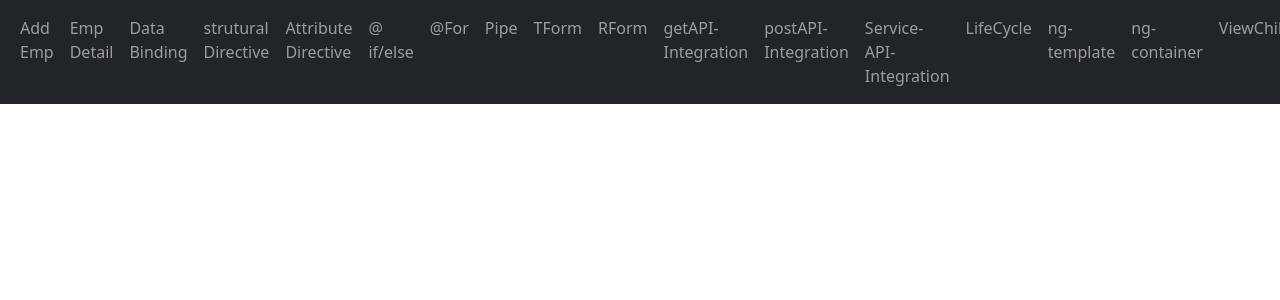
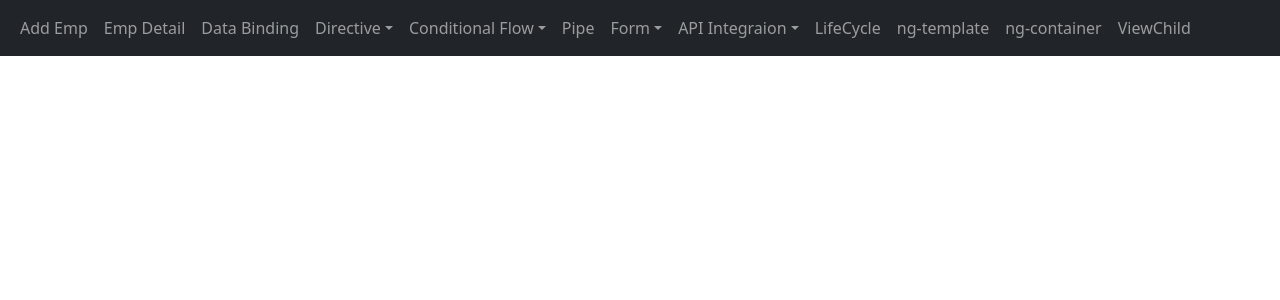
Before and after one commit to shraddha-hash-007/Angular-18-Learning, an Angular app: page / in a window 1280 px wide. Shown: the top 300 px of the page. Built offline with nearby package versions, Linux system fonts and the light colour scheme.

Commit message:
24-Sep-Sub navigation link added

```diff
--- a/src/app/app.component.html
+++ b/src/app/app.component.html
@@ -1,7 +1,5 @@
 <nav class="navbar navbar-expand-sm bg-dark navbar-dark">
-
   <div class="container-fluid">
-    <!-- Links -->
     <ul class="navbar-nav">
       <li class="nav-item">
         <a class="nav-link" routerLink="add-emp">Add Emp</a>
@@ -9,39 +7,40 @@
       <li class="nav-item">
         <a class="nav-link" routerLink="emp-details">Emp Detail</a>
       </li>
-
       <li class="nav-item">
         <a class="nav-link" routerLink="data-binding">Data Binding</a>
       </li>
-      <li class="nav-item">
-        <a class="nav-link" routerLink="if-directive">strutural Directive</a>
+      <li class="nav-item dropdown">
+        <a class="nav-link dropdown-toggle" href="#" role="button" data-bs-toggle="dropdown">Directive</a>
+        <ul class="dropdown-menu">
+          <li><a class="dropdown-item" routerLink="if-directive">strutural Directive</a></li>
+          <li><a class="dropdown-item" routerLink="attribute-directive">Attribute Directive</a></li>
+        </ul>
       </li>
-      <li class="nav-item">
-        <a class="nav-link" routerLink="attribute-directive">Attribute Directive</a>
-      </li>
-      <li class="nav-item">
-        <a class="nav-link" routerLink="cf-ng-if"><span>&#64;</span> if/else</a>
-      </li>
-      <li class="nav-item">
-        <a class="nav-link" routerLink="cf-for"><span>&#64;</span>For</a>
+      <li class="nav-item dropdown">
+        <a class="nav-link dropdown-toggle" href="#" role="button" data-bs-toggle="dropdown">Conditional Flow</a>
+        <ul class="dropdown-menu">
+          <li><a class="dropdown-item" routerLink="cf-ng-if"><span>&#64;</span>if/else</a></li>
+          <li><a class="dropdown-item" routerLink="cf-for"><span>&#64;</span>for</a></li>
+        </ul>
       </li>
       <li class="nav-item">
         <a class="nav-link" routerLink="pipe">Pipe</a>
       </li>
-      <li class="nav-item">
-        <a class="nav-link" routerLink="tForm">TForm</a>
+      <li class="nav-item dropdown">
+        <a class="nav-link dropdown-toggle" href="#" role="button" data-bs-toggle="dropdown">Form</a>
+        <ul class="dropdown-menu">
+          <li><a class="dropdown-item" routerLink="tForm">TForm</a></li>
+          <li><a class="dropdown-item" routerLink="rForm">RForm</a></li>
+        </ul>
       </li>
-      <li class="nav-item">
-        <a class="nav-link" routerLink="rForm">RForm</a>
-      </li>
-      <li class="nav-item">
-        <a class="nav-link" routerLink="getAPI">getAPI-Integration</a>
-      </li>
-      <li class="nav-item">
-        <a class="nav-link" routerLink="postAPI">postAPI-Integration</a>
-      </li>
-      <li class="nav-item">
-        <a class="nav-link" routerLink="apiCallWithService">Service-API-Integration</a>
+      <li class="nav-item dropdown">
+        <a class="nav-link dropdown-toggle" href="#" role="button" data-bs-toggle="dropdown">API Integraion</a>
+        <ul class="dropdown-menu">
+          <li><a class="dropdown-item" routerLink="getAPI">get-API</a></li>
+          <li><a class="dropdown-item" routerLink="postAPI">post-API</a></li>
+          <li><a class="dropdown-item" routerLink="apiCallWithService">API call with Service</a></li>
+        </ul>
       </li>
       <li class="nav-item">
         <a class="nav-link" routerLink="lifeCycle">LifeCycle</a>
--- a/src/index.html
+++ b/src/index.html
@@ -7,9 +7,13 @@
   <base href="/">
   <meta name="viewport" content="width=device-width, initial-scale=1">
   <link rel="icon" type="image/x-icon" href="favicon.ico">
+
+
   <!-- Bootstrap CSS -->
   <link href="https://cdn.jsdelivr.net/npm/bootstrap@5.0.2/dist/css/bootstrap.min.css" rel="stylesheet"
     integrity="sha384-EVSTQN3/azprG1Anm3QDgpJLIm9Nao0Yz1ztcQTwFspd3yD65VohhpuuCOmLASjC" crossorigin="anonymous">
+  <!-- Latest compiled JavaScript -->
+  <script src="https://cdn.jsdelivr.net/npm/bootstrap@5.3.3/dist/js/bootstrap.bundle.min.js"></script>
 </head>
 
 <body>
```
